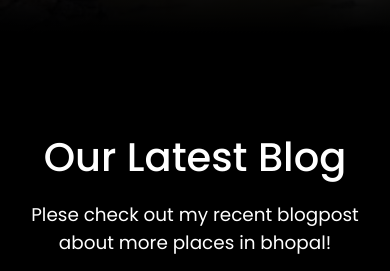
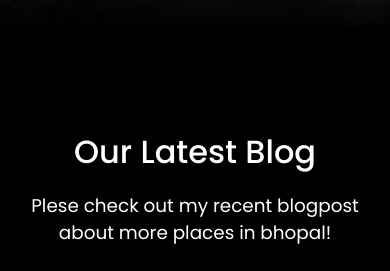
Before and after one commit to adnan-ali7/City-Guide, a plain HTML site: page index.html in a window 390 px wide. Shown: the part 3460-3731 px from the top of the page. Drawn offline with nearby package versions, Linux system fonts and the light colour scheme.

Commit message:
blog font size change

```diff
--- a/style.css
+++ b/style.css
@@ -326,6 +326,9 @@ footer{
         font-size: 1rem;
         text-align: justify;
     }
+    .blog h2{
+        font-size: 2rem;
+    }
     header .logo{
         font-size: 1rem;
     }
```
